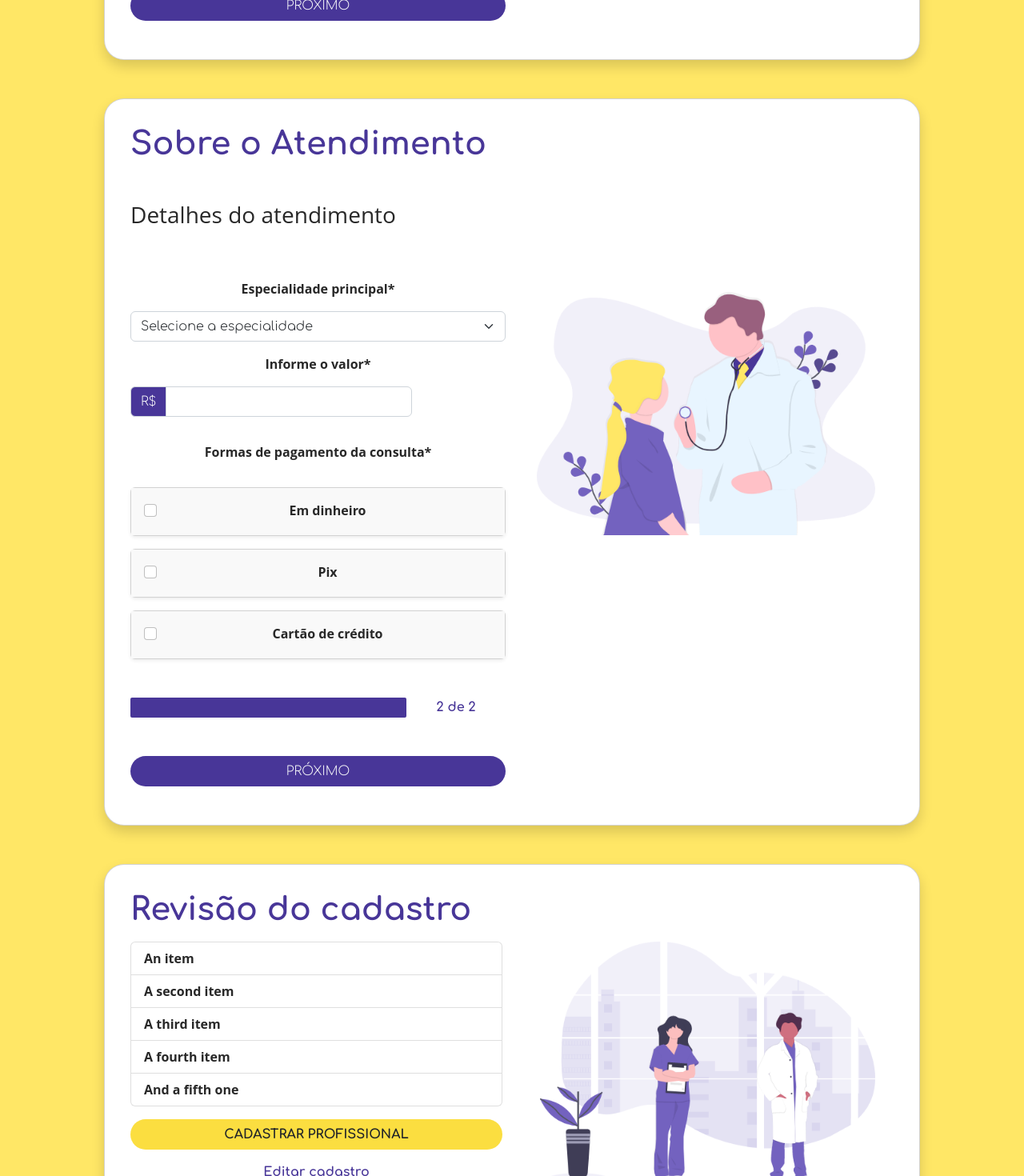
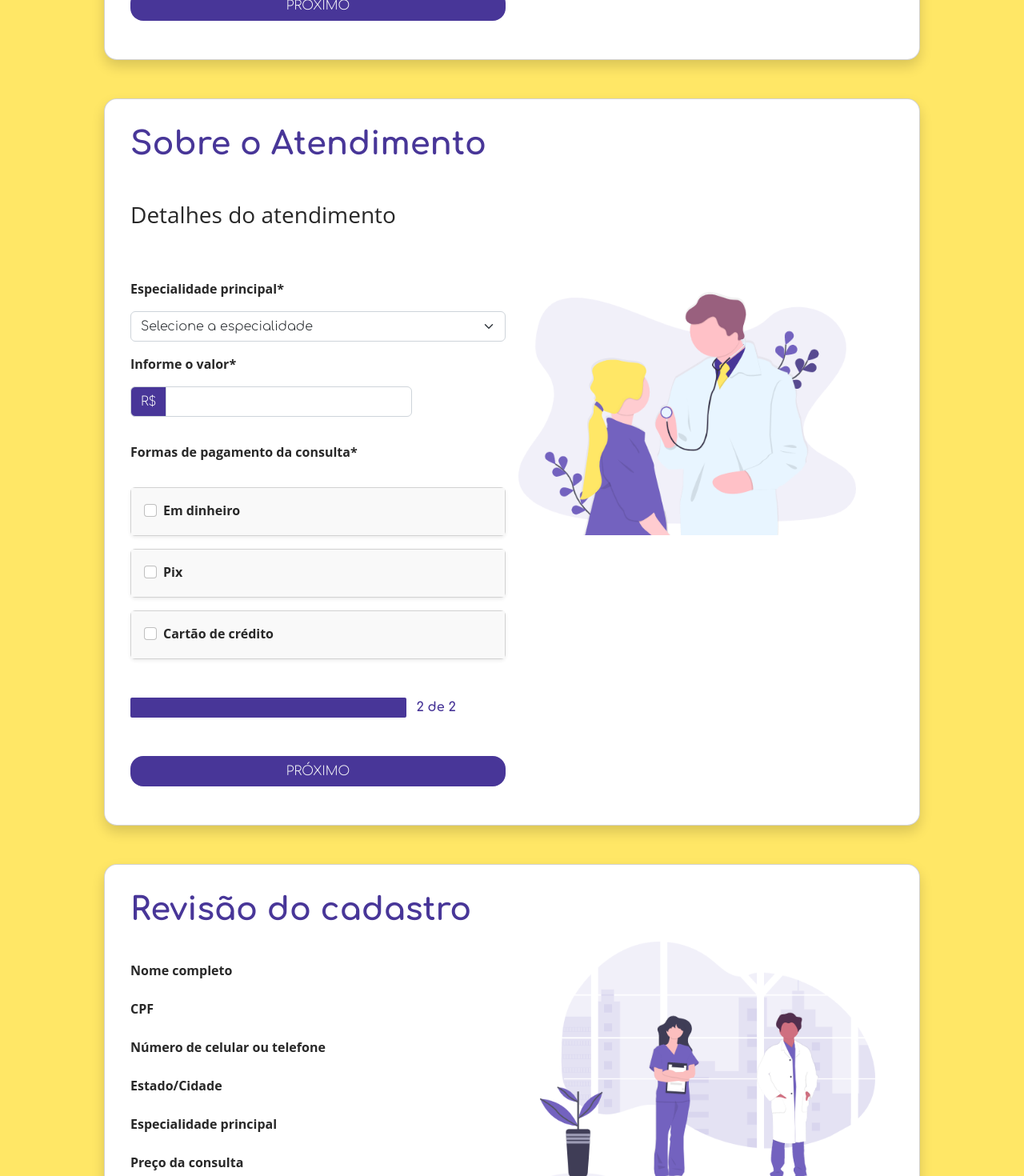
Before and after one commit to naLajeJazz/Consulta-Facil-Teste-Frontend, a Vue app: page / in a window 1280 px wide. Shown: the part 780-2250 px from the top of the page at 80% size. Built offline with nearby package versions, Linux system fonts and the light colour scheme.

Commit message:
Frontend completo, sem interações ainda

```diff
--- a/src/components/PaginaA.vue
+++ b/src/components/PaginaA.vue
@@ -12,9 +12,9 @@
 
     <form  class="row g-3 needs-validation "   >
 
-      <div class="col-md-6 ">
+      <div class="col-md-6 text-start">
 
-        <label for="validationCustom01" class="form-label my-3">Nome completo*</label>
+        <label for="validationCustom01" class="form-label my-3 ">Nome completo*</label>
         <input type="text" class="form-control" id="validationCustom01" placeholder="Digite o nome completo" value="" required>
         <div class="valid-feedback">
           Looks good!
@@ -131,7 +131,7 @@ label{
 
 <style scoped>
 .rd{
-  border-radius: 25px;
+  border-radius: 16px;
 }
 .bck{
   background-color: #483698;
--- a/src/components/PaginaB.vue
+++ b/src/components/PaginaB.vue
@@ -4,7 +4,7 @@
 
 
 
-      <div class="card mx-5 mb-5 p-3 shadow rd">
+      <div class="card mx-5 mb-5 p-3 shadow rd text-start">
           <div class="card-body ">
             <h1 class="mb-3 text-start">{{titulo}}</h1>
             <h3 class="my-5 text-start">Detalhes do atendimento</h3>
@@ -145,7 +145,7 @@ label{
 
 <style scoped>
 .rd{
-  border-radius: 25px;
+  border-radius: 16px;
 }
 .bck{
   background-color: #483698;
--- a/src/components/PaginaC.vue
+++ b/src/components/PaginaC.vue
@@ -9,18 +9,18 @@
 
                   <div class=" col-md-6">
 
-                    <ul class="list-group text-start">
-                      <li class="list-group-item">An item</li>
-                      <li class="list-group-item">A second item</li>
-                      <li class="list-group-item">A third item</li>
-                      <li class="list-group-item">A fourth item</li>
-                      <li class="list-group-item">And a fifth one</li>
+                    <ul class="my-4 list text-start">
+                      <li class="mb-4 list-group-item" v-for="cadastro in lista" :key="cadastro.id" >
+                      {{cadastro}}
+
+                      </li>
+
                     </ul>
 
 
 
 
-                    <div class="my-3 col-md-12 d-grid gap-2 bck rd " >
+                    <div class="my-4 col-md-12 d-grid  bck rd " >
                       <button  class="btn text-dark fw-bold" type="submit">CADASTRAR PROFISSIONAL</button>
                     </div>
 
@@ -30,13 +30,13 @@
 
                   </div>
 
-                  <div class=" col-md-6 ">
 
-                    <img src="../assets/3.png" width="90%" alt="">
+
+                  <div class=" col-md-6   ">
+
+                    <img src="../assets/3.png"   alt="imagem">
 
                   </div>
-
-
 
             </div>
 
@@ -55,7 +55,9 @@ export default {
   },
   data() {
     return {
-      titulo: 'Revisão do cadastro'
+      titulo: 'Revisão do cadastro',
+      lista: ['Nome completo','CPF','Número de celular ou telefone','Estado/Cidade',
+      'Especialidade principal','Preço da consulta','Formas de pagamento da consulta'],
     }
   },
 
@@ -88,15 +90,14 @@ a {
   text-decoration: none;
   color: #483698;
 }
-label{
-  font-family: 'Open Sans', sans-serif;
-  color: #282828;
+img {
+  width:90%;
 }
 </style>
 
 <style scoped>
 .rd{
-  border-radius: 25px;
+  border-radius: 16px;
 }
 .bck{
   background-color: #FBDE40;
```
